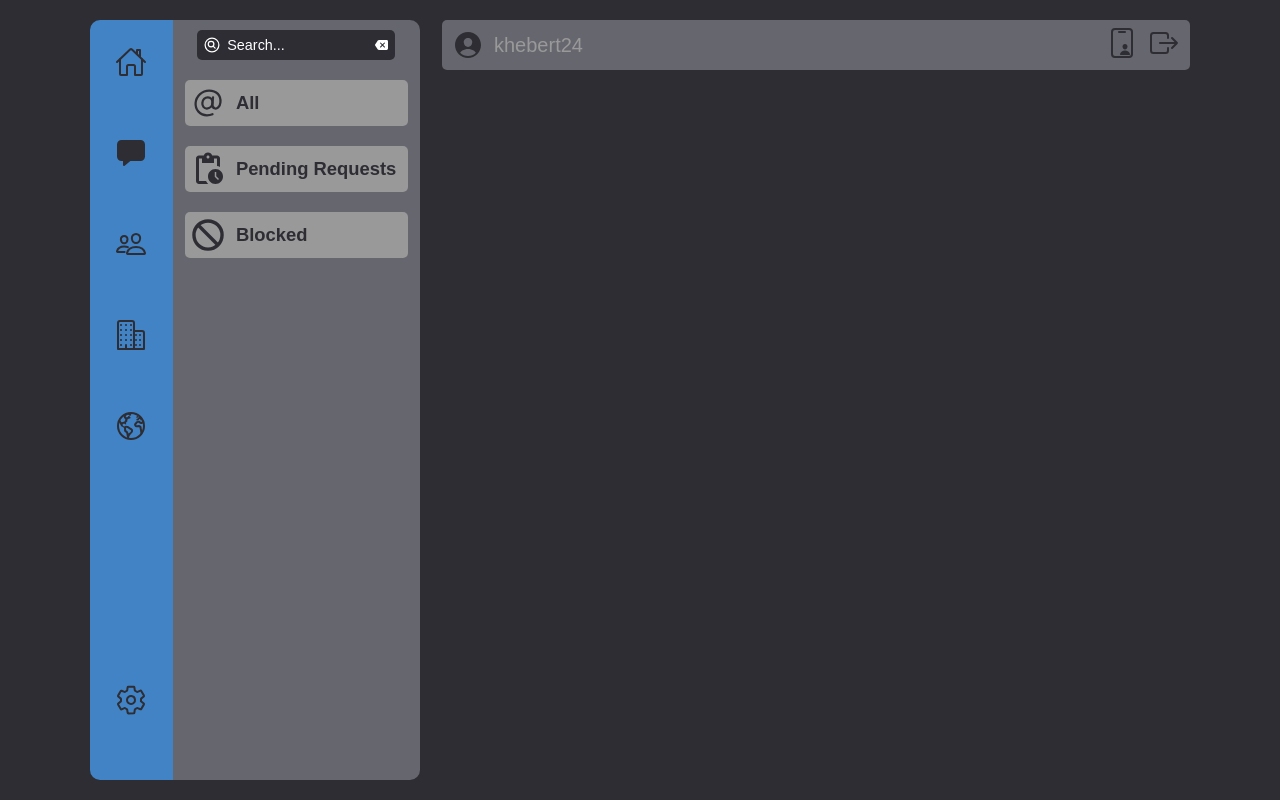
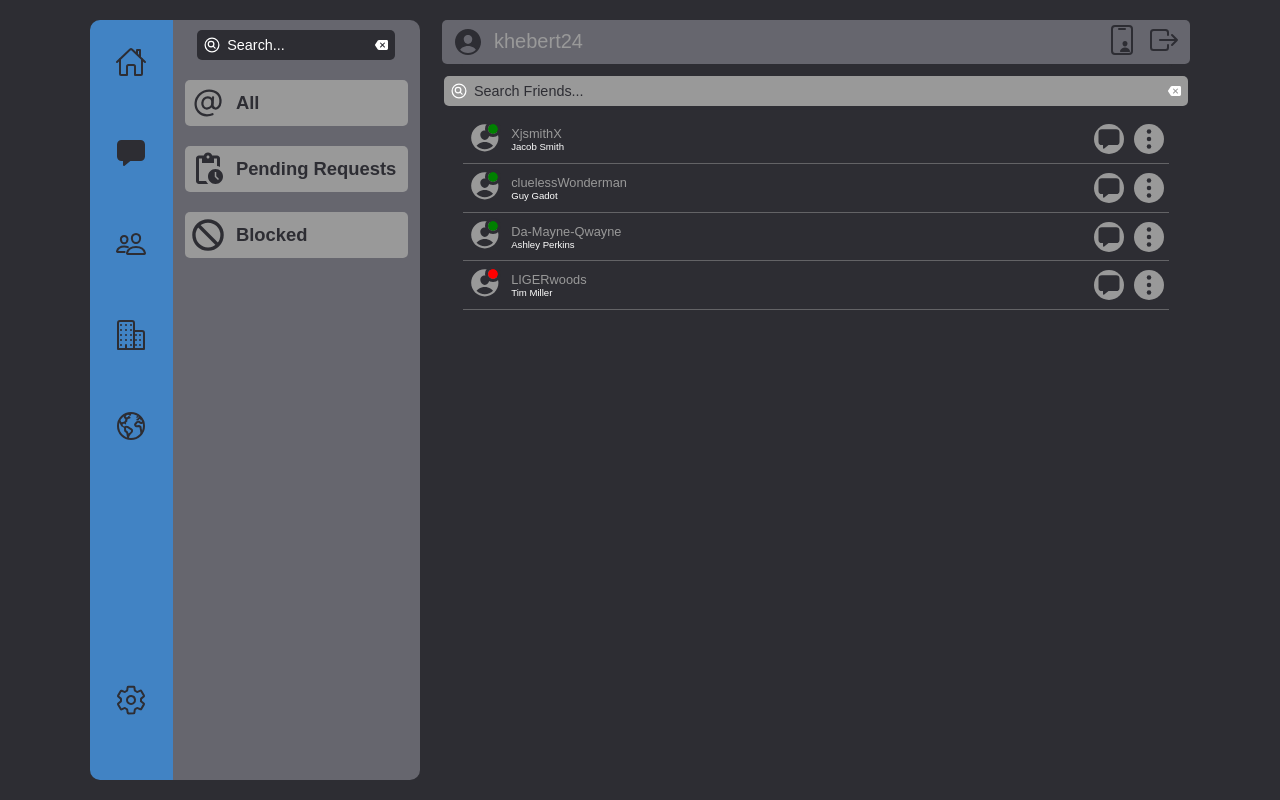
Before and after one commit to kraig-hebert/chat, a React (Create React App) app in the folder client/: page /friends in a window 1280 px wide. Built offline with nearby package versions, Linux system fonts and the light colour scheme.

Commit message:
friends data is now pulled from redux state

```diff
--- a/client/src/components/main/Main.jsx
+++ b/client/src/components/main/Main.jsx
@@ -30,6 +30,7 @@ const Main = (props) => {
           path="/direct-messages"
           element={<DirectMessages height={routeHeight} />}
         />
+        <Route path="/friends" element={<Friends height={routeHeight} />} />
         <Route
           path="/friends/:type"
           element={<Friends height={routeHeight} />}
--- a/client/src/components/main/pages/friends/Friends.jsx
+++ b/client/src/components/main/pages/friends/Friends.jsx
@@ -19,7 +19,16 @@ const Friends = (props) => {
   let renderedFriendsList;
   switch (type) {
     case 'all': {
-      return <AllFriends />;
+      renderedFriendsList = <AllFriends />;
+    }
+    case 'pending': {
+      renderedFriendsList = <AllFriends />;
+    }
+    case 'blocked': {
+      renderedFriendsList = <AllFriends />;
+    }
+    default: {
+      renderedFriendsList = <AllFriends />;
     }
   }
   return (
--- a/client/src/components/main/pages/friends/allFriends/AllFriends.jsx
+++ b/client/src/components/main/pages/friends/allFriends/AllFriends.jsx
@@ -1,16 +1,18 @@
 import React from 'react';
+import { useSelector } from 'react-redux';
 import PropTypes from 'prop-types';
 
 import { users } from '../../../../../data/dummyData';
-
 import UserCard from '../userCard/UserCard';
+import { selectAllFriends } from '../../../../../reducers/userData';
 import { useStyles } from './allFriendsStyles';
 
 const AllFriends = (props) => {
   const {} = props;
   const classes = useStyles();
+  const friends = useSelector(selectAllFriends);
 
-  const renderedUserCards = users.map((user, index) => (
+  const renderedUserCards = Object.values(friends).map((user, index) => (
     <UserCard user={user} key={index} />
   ));
 
--- a/client/src/components/main/pages/friends/userCard/UserCard.jsx
+++ b/client/src/components/main/pages/friends/userCard/UserCard.jsx
@@ -7,6 +7,7 @@ import IconsContainer from './iconsContainer/IconsContainer';
 
 const UserCard = (props) => {
   const { user } = props;
+  console.log(user);
   const classes = useStyles();
   return (
     <div className={classes.userCard}>
--- a/client/src/components/sideMenu/menu/menuIcon/MenuIcon.jsx
+++ b/client/src/components/sideMenu/menu/menuIcon/MenuIcon.jsx
@@ -1,6 +1,6 @@
 import React from 'react';
 import { useSelector, useDispatch } from 'react-redux';
-import { Link } from 'react-router-dom';
+import { useNavigate } from 'react-router-dom';
 import PropTypes from 'prop-types';
 
 import {
@@ -13,16 +13,18 @@ const MenuIcon = (props) => {
   const { icon, activeIcon, menuName } = props;
   const classes = useStyles();
   const dispatch = useDispatch();
+  const navigate = useNavigate();
 
   const activeMenu = useSelector(selectActiveMenu);
-  const handleIconClick = () => dispatch(menuIconSelected(menuName));
+  const handleIconClick = () => {
+    dispatch(menuIconSelected(menuName));
+    navigate(`${menuName}`);
+  };
 
   return (
-    <Link to={menuName}>
-      <div className={classes.menuIcon} onClick={handleIconClick}>
-        {activeMenu === menuName ? activeIcon : icon}
-      </div>
-    </Link>
+    <div className={classes.menuIcon} onClick={handleIconClick}>
+      {activeMenu === menuName ? activeIcon : icon}
+    </div>
   );
 };
 
--- a/client/src/components/sideMenu/menuOptions/friendsOptions/FriendsOptions.jsx
+++ b/client/src/components/sideMenu/menuOptions/friendsOptions/FriendsOptions.jsx
@@ -1,6 +1,6 @@
 import React from 'react';
 import PropTypes from 'prop-types';
-import { IoWifi, IoAt, IoBan } from 'react-icons/io5';
+import { IoAt, IoBan } from 'react-icons/io5';
 import { MdPendingActions } from 'react-icons/md';
 
 import { useStyles } from './friendsOptionsStyles';
--- a/client/src/reducers/userData.js
+++ b/client/src/reducers/userData.js
@@ -31,8 +31,8 @@ const userData = createSlice({
   },
   extraReducers: (builder) => {
     builder.addCase(fetchFriends.fulfilled, (state, action) => {
-      const { friends, pending, blocked } = action.payload;
-      state.allFriends = friends;
+      const { friend, pending, blocked } = action.payload;
+      state.allFriends = friend;
       state.pendingFriends = pending;
       state.blockedUsers = blocked;
     });
```
